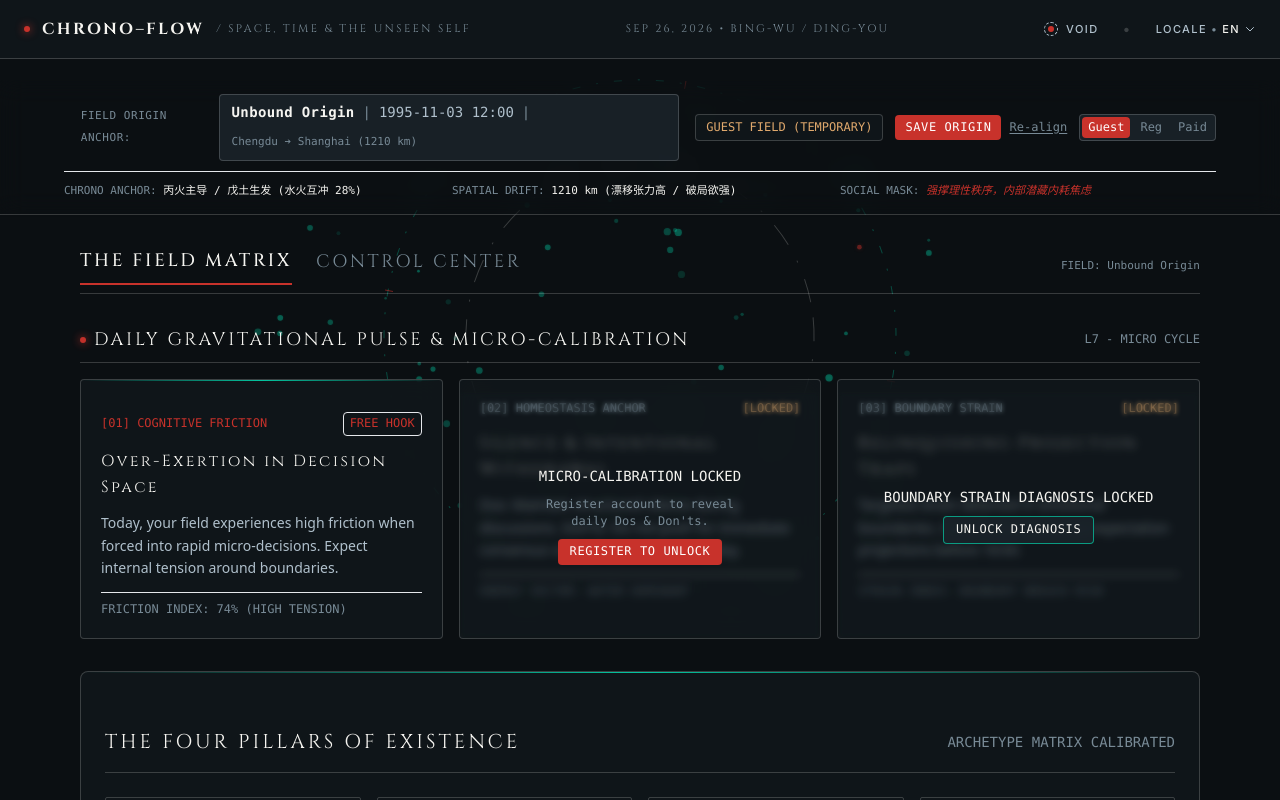
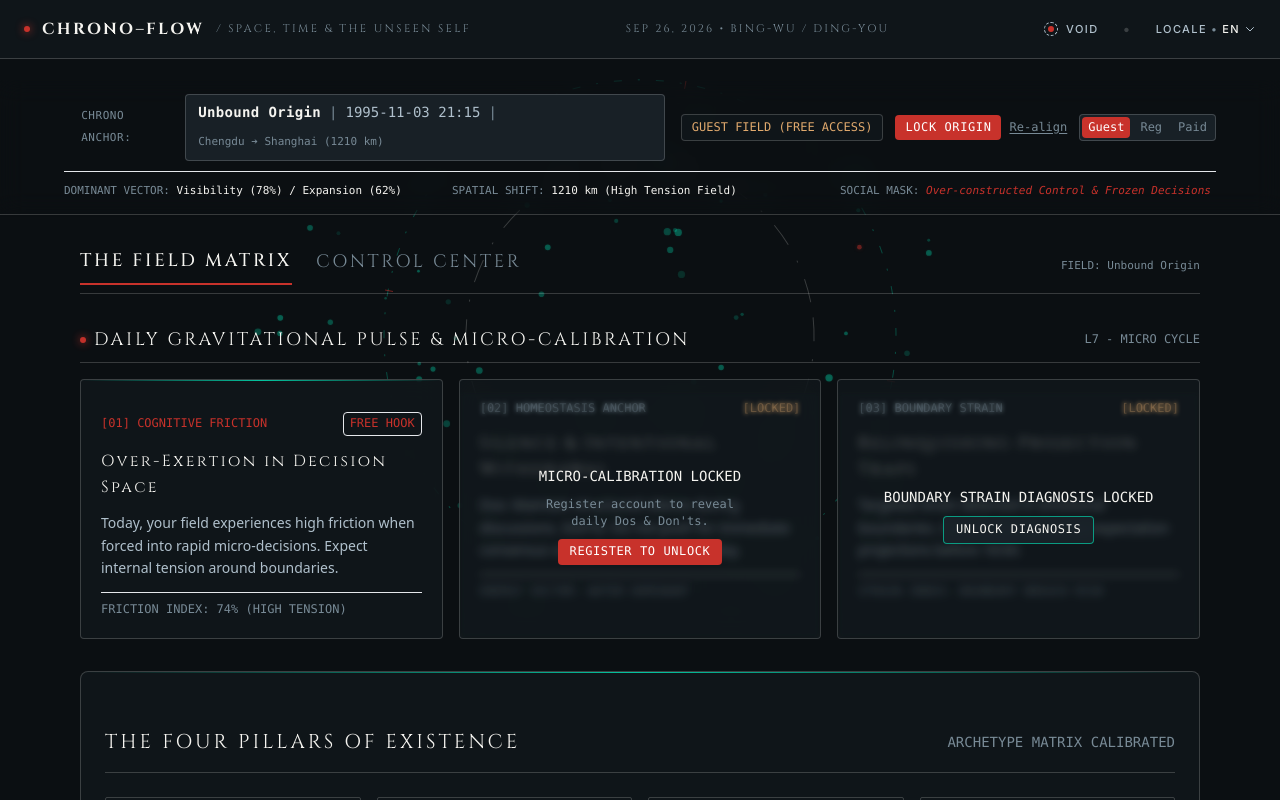
Before and after one commit to wxu198024-art/chrono-flow, a Next.js app: page /dashboard in a window 1280 px wide. Shown: the top 800 px of the page. Built offline with nearby package versions, Linux system fonts and the light colour scheme.

Commit message:
Update FieldHeader.tsx

```diff
--- a/components/field/FieldHeader.tsx
+++ b/components/field/FieldHeader.tsx
@@ -28,11 +28,10 @@ export default function FieldHeader({ userRole, onRoleChange, onTriggerRegister
     name: isEn ? 'Unbound Origin' : isTW ? '未綁定原點' : '未绑定原点',
     gender: 'male',
     birthDate: '1995-11-03',
-    birthTime: '12:00',
+    birthTime: '21:15',
     location: isEn ? 'Chengdu' : '成都',
   });
 
-  // 读取首页锁定数据 (localStorage 或 URL query)
   useEffect(() => {
     try {
       const stored = localStorage.getItem('chrono_origin_coordinates');
@@ -42,20 +41,19 @@ export default function FieldHeader({ userRole, onRoleChange, onTriggerRegister
           name: parsed.name || (isEn ? 'Seeker' : '探索者'),
           gender: parsed.gender || 'male',
           birthDate: parsed.birthDate || '1995-11-03',
-          birthTime: parsed.birthTime || '12:00',
+          birthTime: parsed.birthTime || '21:15',
           location: parsed.location || (isEn ? 'Chengdu' : '成都'),
         });
         return;
       }
 
-      // fallback 尝试读取 url search params
       const params = new URLSearchParams(window.location.search);
       if (params.get('name') || params.get('date')) {
         setCoordinates({
           name: params.get('name') || (isEn ? 'Seeker' : '探索者'),
           gender: params.get('gender') || 'male',
           birthDate: params.get('date') || '1995-11-03',
-          birthTime: params.get('time') || '12:00',
+          birthTime: params.get('time') || '21:15',
           location: params.get('location') || (isEn ? 'Chengdu' : '成都'),
         });
       }
@@ -64,19 +62,18 @@ export default function FieldHeader({ userRole, onRoleChange, onTriggerRegister
     }
   }, [isEn]);
 
-  // 根据出生地与模拟 IP 估算物理漂移公里数 (Spatial Drift)
-  const driftDistance = Math.abs((coordinates.location.length * 370) % 1800) + 420; // 模拟漂移公里数
+  const driftDistance = Math.abs((coordinates.location.length * 370) % 1800) + 420;
 
   return (
     <header className="sticky top-0 z-40 bg-[var(--bg-card)]/95 backdrop-blur-md border-b border-[var(--border-line)] px-4 py-3.5 shadow-sm transition-colors duration-300">
       <div className="max-w-6xl mx-auto flex flex-col md:flex-row items-stretch md:items-center justify-between gap-4">
 
-        {/* 左侧：场域原点依据与碰撞因子 */}
+        {/* 左侧：场域原点依据 */}
         <div className="flex flex-col sm:flex-row sm:items-center gap-3 text-xs font-mono">
           <div className="flex items-center gap-2">
             <span className="w-2.5 h-2.5 rounded-full bg-[var(--cinnabar)] animate-ping" />
             <span className="text-[var(--text-muted)] uppercase tracking-wider text-[11px]">
-              {isEn ? 'FIELD ORIGIN ANCHOR:' : isTW ? '場域原點依據:' : '场域原点依据:'}
+              {isEn ? 'CHRONO ANCHOR:' : isTW ? '場域原點依據:' : '场域原点依据:'}
             </span>
           </div>
 
@@ -95,36 +92,34 @@ export default function FieldHeader({ userRole, onRoleChange, onTriggerRegister
           </div>
         </div>
 
-        {/* 右侧：身份状态与快速调试开关 */}
+        {/* 右侧：身份状态与测试切换按键 */}
         <div className="flex items-center justify-between sm:justify-end gap-3 shrink-0">
 
-          {/* 当前身份 Badge */}
           <div className="text-[10px] font-mono px-2.5 py-1 rounded border border-[var(--border-line)] bg-[var(--bg-card)]">
             {userRole === 'guest' && (
               <span className="text-amber-400 font-medium">
-                {isEn ? 'GUEST FIELD (TEMPORARY)' : isTW ? '遊客場域 (微觀解剖)' : '游客场域 (微观解剖)'}
+                {isEn ? 'GUEST FIELD (FREE ACCESS)' : isTW ? '遊客場域 (微觀體驗)' : '游客场域 (微观体验)'}
               </span>
             )}
             {userRole === 'registered' && (
               <span className="text-blue-400 font-medium">
-                {isEn ? 'REGISTERED ANCHOR' : isTW ? '已註冊原點' : '已注册原点'}
+                {isEn ? 'REGISTERED (PILLARS UNLOCKED)' : isTW ? '已註冊 (四柱已解鎖)' : '已注册 (四柱已解锁)'}
               </span>
             )}
             {userRole === 'subscribed' && (
               <span className="text-emerald-400 font-medium">
-                {isEn ? 'FULL ORBIT UNLOCKED' : isTW ? '已解鎖 52 週全景' : '已解锁 52 周全景'}
+                {isEn ? 'FULL ORBIT UNLOCKED' : isTW ? '已解鎖全景動態矩陣' : '已解锁全景动态矩阵'}
               </span>
             )}
           </div>
 
-          {/* 交互按键：注册引导与重校准 */}
           <div className="flex items-center gap-2 font-mono text-[11px]">
             {userRole === 'guest' && (
               <button
                 onClick={onTriggerRegister}
                 className="px-2.5 py-1 bg-[var(--cinnabar)] text-white rounded text-[10px] font-medium hover:opacity-90 transition-all uppercase tracking-wider"
               >
-                {isEn ? 'Save Origin' : isTW ? '鎖定原點' : '锁定原点'}
+                {isEn ? 'Lock Origin' : isTW ? '鎖定原點' : '锁定原点'}
               </button>
             )}
 
@@ -136,7 +131,7 @@ export default function FieldHeader({ userRole, onRoleChange, onTriggerRegister
             </Link>
           </div>
 
-          {/* 开发者/测试快捷状态切换按键 */}
+          {/* 开发者测试按钮 */}
           <div className="hidden sm:flex items-center gap-1 bg-[var(--bg-card-hover)] p-0.5 rounded border border-[var(--border-line)] text-[10px] font-mono">
             <button
               onClick={() => onRoleChange('guest')}
@@ -146,7 +141,7 @@ export default function FieldHeader({ userRole, onRoleChange, onTriggerRegister
             </button>
             <button
               onClick={() => onRoleChange('registered')}
-              className={`px-1.5 py-0.5 rounded transition-colors ${userRole === 'registered' ? 'bg-[var(--text-primary)] text-[var(--bg-card)]' : 'text-[var(--text-muted)]'}`}
+              className={`px-1.5 py-0.5 rounded transition-colors ${userRole === 'registered' ? 'bg-blue-600 text-white' : 'text-[var(--text-muted)]'}`}
             >
               {isEn ? 'Reg' : '已注册'}
             </button>
@@ -162,19 +157,25 @@ export default function FieldHeader({ userRole, onRoleChange, onTriggerRegister
 
       </div>
 
-      {/* 千人千面：场域原点与社会盔甲解构面板 */}
+      {/* 纯科学心理学语汇，禁用陈旧命理词汇 */}
       <div className="max-w-6xl mx-auto mt-2.5 pt-2.5 border-t border-[var(--border-line)]/50 grid grid-cols-1 md:grid-cols-3 gap-3 text-[11px] text-[var(--text-secondary)] font-mono">
         <div>
-          <span className="text-[var(--text-muted)]">{isEn ? 'CHRONO ANCHOR:' : isTW ? '时间重力锚点:' : '时间重力锚点:'}</span>{' '}
-          <span className="text-[var(--text-primary)]">丙火主导 / 戊土生发 (水火互冲 28%)</span>
+          <span className="text-[var(--text-muted)]">{isEn ? 'DOMINANT VECTOR:' : isTW ? '主導重力因子:' : '主导重力因子:'}</span>{' '}
+          <span className="text-[var(--text-primary)]">
+            {isEn ? 'Visibility (78%) / Expansion (62%)' : '显化因子 (78%) / 蔓延因子 (62%)'}
+          </span>
         </div>
         <div>
-          <span className="text-[var(--text-muted)]">{isEn ? 'SPATIAL DRIFT:' : isTW ? '空间漂移与无根系数:' : '空间漂移与无根系数:'}</span>{' '}
-          <span className="text-[var(--text-primary)]">{driftDistance} km (漂移张力高 / 破局欲强)</span>
+          <span className="text-[var(--text-muted)]">{isEn ? 'SPATIAL SHIFT:' : isTW ? '空間張力與無根係數:' : '空间张力与无根系数:'}</span>{' '}
+          <span className="text-[var(--text-primary)]">
+            {driftDistance} km {isEn ? '(High Tension Field)' : '(异地秩序构建中)'}
+          </span>
         </div>
         <div>
-          <span className="text-[var(--text-muted)]">{isEn ? 'SOCIAL MASK:' : isTW ? '社会盔甲与解构:' : '社会盔甲与解构:'}</span>{' '}
-          <span className="text-[var(--cinnabar)] italic">强撑理性秩序，内部潜藏内耗焦虑</span>
+          <span className="text-[var(--text-muted)]">{isEn ? 'SOCIAL MASK:' : isTW ? '社會盔甲與內耗:' : '社会盔甲与内耗:'}</span>{' '}
+          <span className="text-[var(--cinnabar)] italic">
+            {isEn ? 'Over-constructed Control & Frozen Decisions' : '外在强撑理性秩序，内部决策力被封印'}
+          </span>
         </div>
       </div>
     </header>
```
